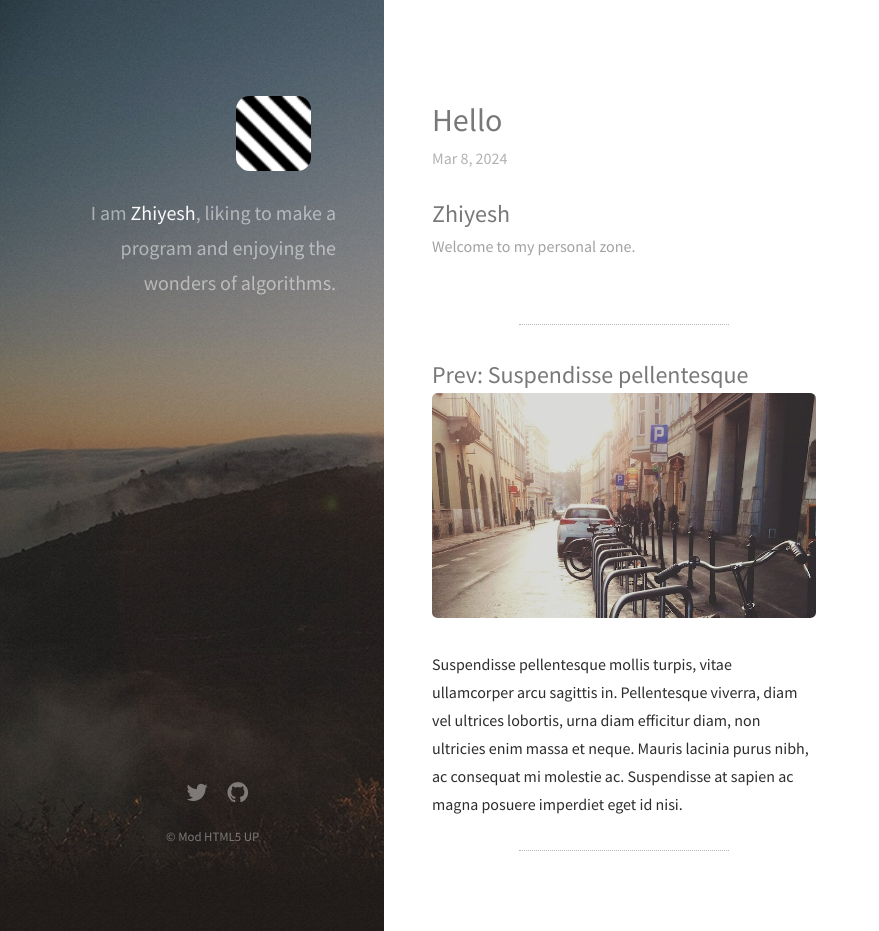
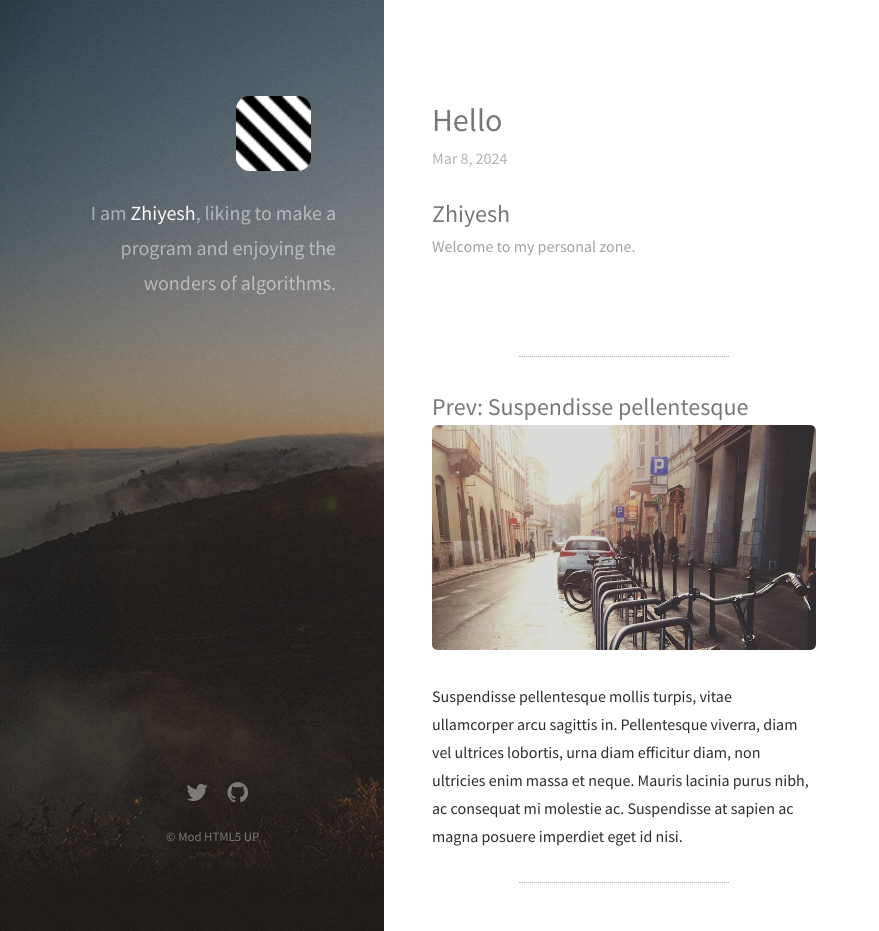
Before and after one commit to Zhiyelah/zhiyelah.github.io, a Jekyll site: the page built from _posts/2024-03-08-Hello.markdown, in a window 1280 px wide and 931 px high. Shown: the whole window, without its empty margins (0-879 px from the left). Built offline with Jekyll 4.4.1, drawn with Linux system fonts in a browser that asks for light colours; nearby versions of some CDN libraries.

Commit message:
Update post.html

```diff
--- a/_layouts/post.html
+++ b/_layouts/post.html
@@ -8,7 +8,7 @@
       <p class="post-meta">{{ page.date | date: "%b %-d, %Y" }}{% if page.author %} • {{ page.author }}{% endif %}{% if page.meta %} • {{ page.meta }}{% endif %}</p>
     </header>
 
-    <section style="padding-bottom: 2em;">
+    <section style="padding-bottom: 4em;">
       {{ content }}
     </section>
 
```
